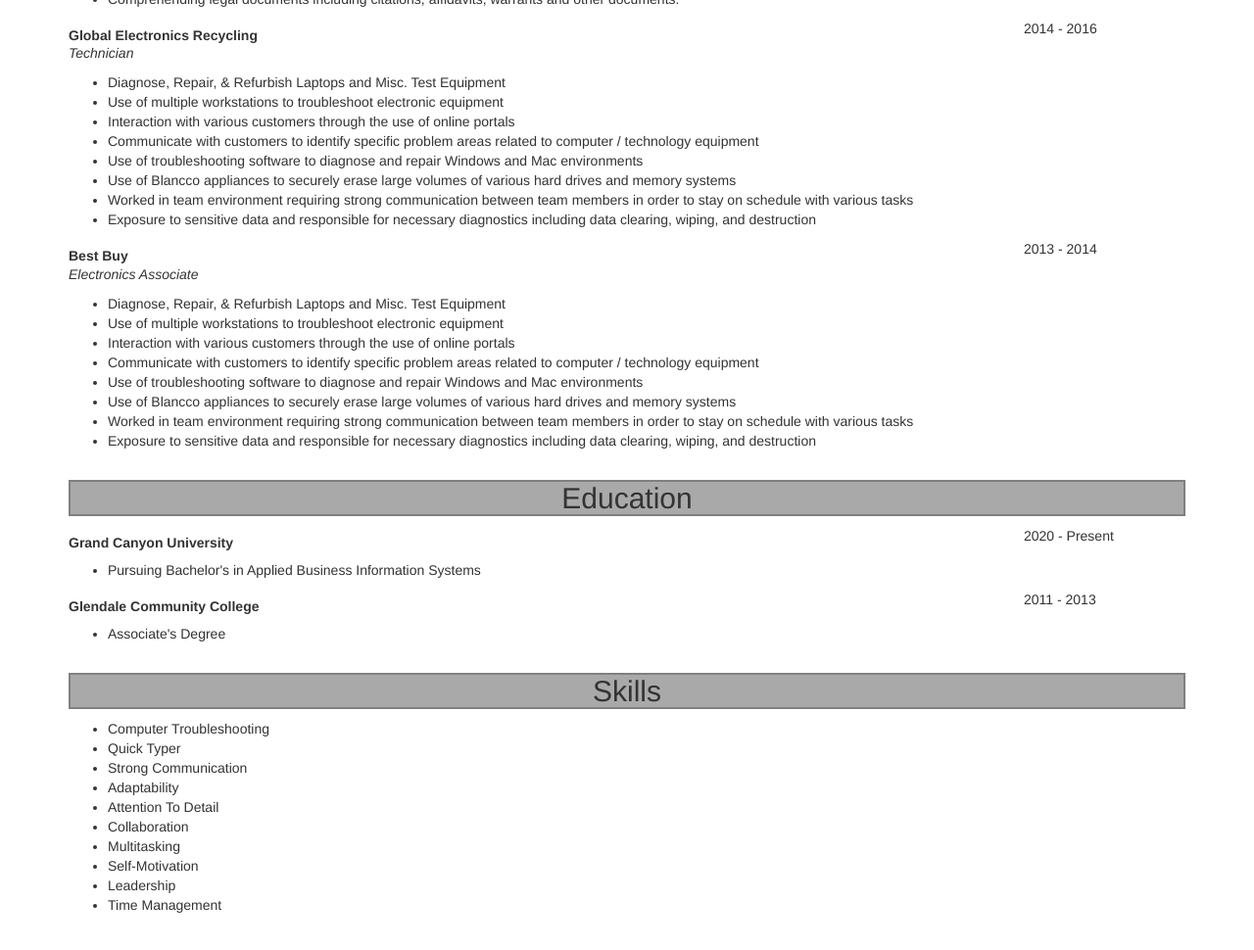
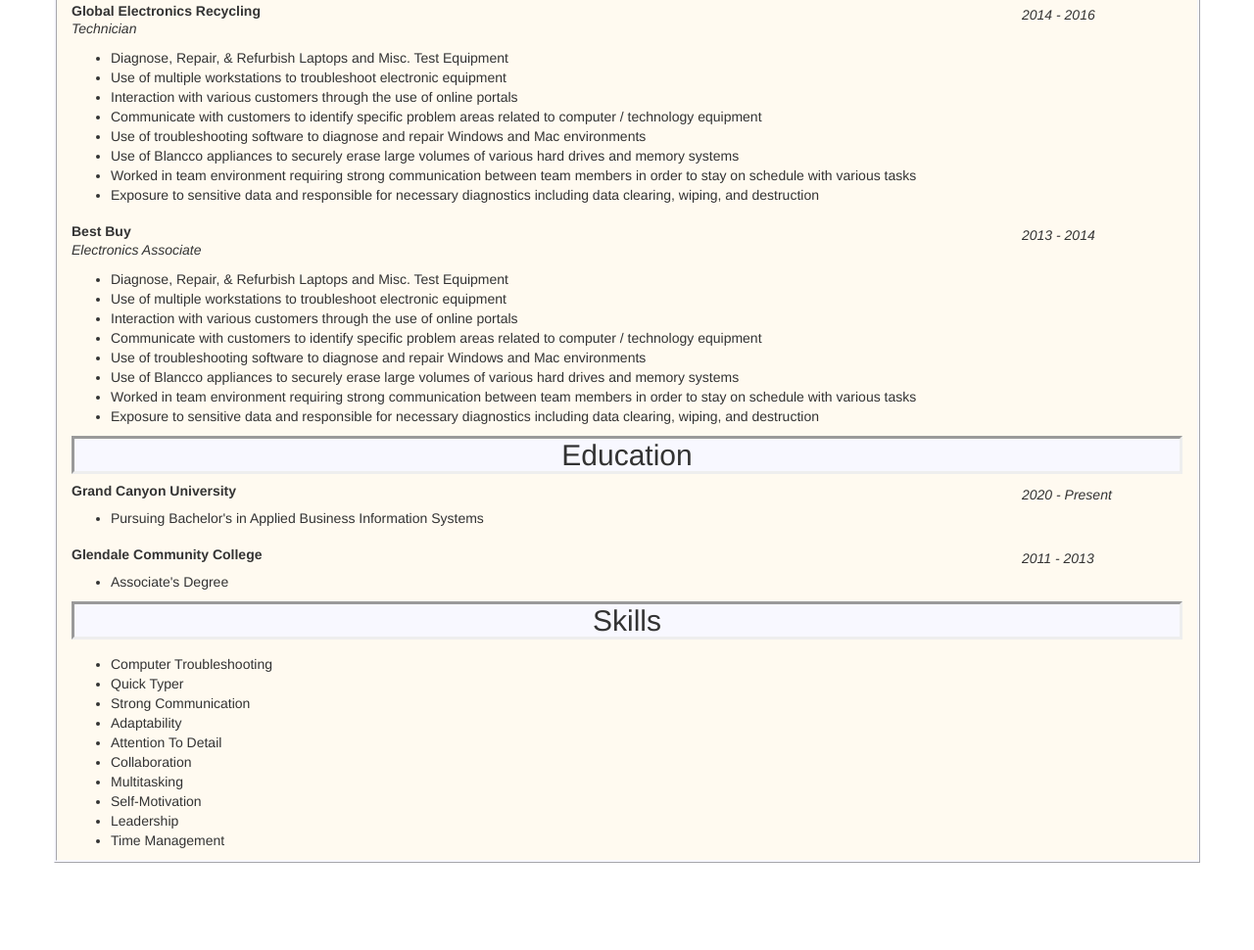
Before and after one commit to matthewkollar/Resume, a plain HTML site: page index.html in a window 1280 px wide. Shown: the part 590-1560 px from the top of the page at 98% size. After the commit the page ends 1501 px from the top, so only its background shows below. Drawn offline with nearby package versions, Linux system fonts and the light colour scheme.

Commit message:
updated layout

```diff
--- a/index.html
+++ b/index.html
@@ -10,6 +10,7 @@
     <script src="https://maxcdn.bootstrapcdn.com/bootstrap/3.4.1/js/bootstrap.min.js"></script>
     <link rel="stylesheet" href="style.css">
   </head>
+
 
   <body>
       <div class="container">
@@ -83,6 +84,8 @@
         </div>
 
         </div>
+          <div class="gcuBackground">
+            <!-- GCU Image <div class="gcuImage" style="background-image: url('gcu.jpeg');"> -->
               <div class="col-sm-6 content">
                 <h2 class="experienceTitle">Education</h2>
                 <div class="row">
@@ -101,12 +104,14 @@
                   </div>
                   <p class="col-sm-2">2011 - 2013</p>
               </div>
+          </div>
 
         </div>
         <div class="col-sm-6 content">
           <h2 class="experienceTitle">Skills</h2>
           <div class="row">
             <div class="col-sm-10">
+              <div class="listItems">
               <ul>
                 <li>Computer Troubleshooting</li>
                 <li>Quick Typer</li>
@@ -120,6 +125,7 @@
                 <li>Time Management</li>
               </ul>
               </div>
+            </div>
             <p class="col-sm-2"></p>
         </div>
       </div>
--- a/style.css
+++ b/style.css
@@ -14,17 +14,21 @@ body {
 }
 
 .container {
+    background-color: floralwhite;
+    border-style: ridge;
+    border-color: ghostwhite;
+}
 
-}
 .resumeTitle {
 	margin-bottom: 30px;
 	text-align: center;
 }
 
 .experienceTitle {
-	border: solid 2px gray;
+	border-style: inset;
 	text-align: center;
-	background-color: darkgray;
+	background-color: ghostwhite;
+    margin: 0px;
 }
 
 .addressContainer {
@@ -88,3 +92,17 @@ body {
     font-style: italic;
 
 }
+
+.col-sm-2 {
+    margin-top: 11px;
+    font-style: italic;
+}
+
+.listItems {
+    padding-top: 15px;
+}
+
+.mainImage {
+    background-size: cover;
+    background-attachment: fixed;
+}
```
Also changed, not shown: gcu.jpeg (added), 1 other file. Lines whose indentation alone changed are shown as unchanged.
